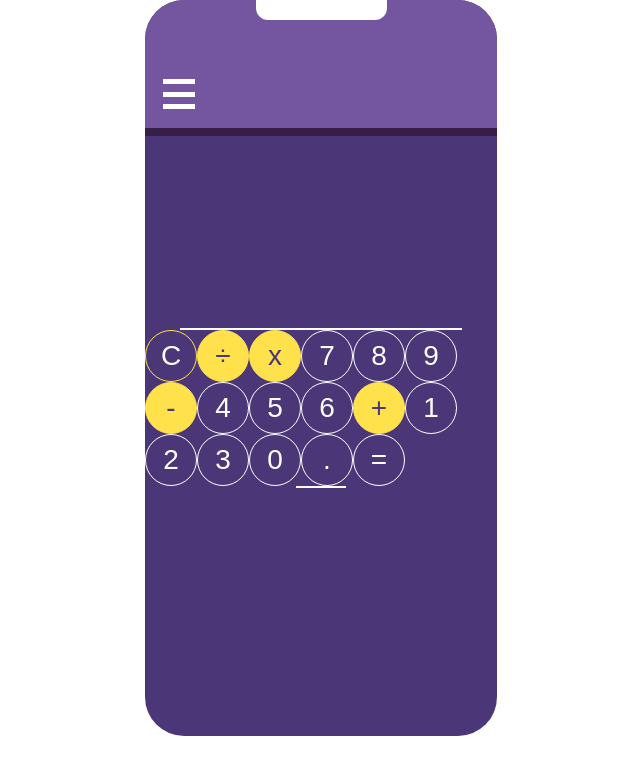
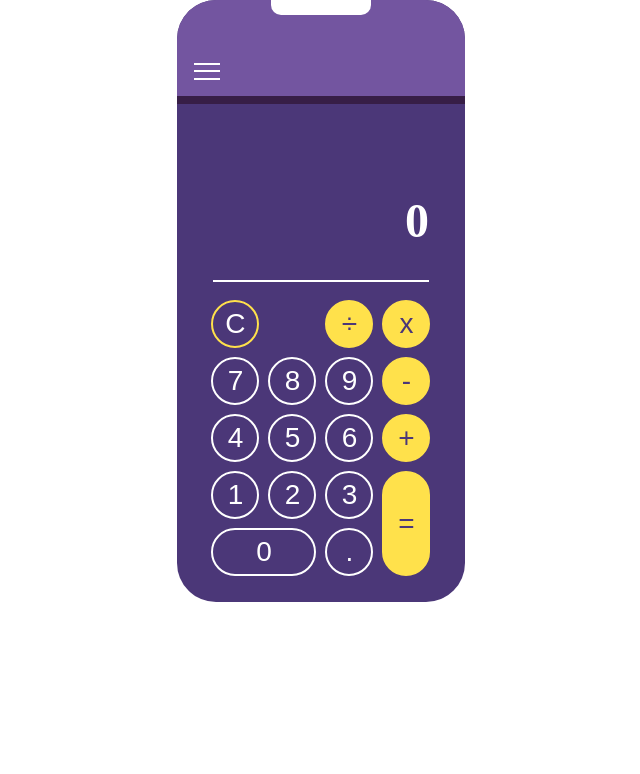
Before and after one commit to chase-mack/calculator, a React (Create React App) app: page / in a window 1280 px wide. Shown: the top 774 px of the page, without its empty margins (319-959 px from the left). Built offline with nearby package versions, Linux system fonts and the light colour scheme.

Commit message:
completed the bulk of the design

```diff
--- a/public/style.css
+++ b/public/style.css
@@ -9,8 +9,7 @@ html, body {
 }
 
 .container {
-    min-height: 46rem;
-    width: 22rem;
+    width: 18rem;
     margin: auto;
     background-color: rgb(75, 55, 120);
     border-radius: 39px;
@@ -19,7 +18,7 @@ html, body {
 header {
     width: 100%;
     background-color: rgb(115, 85, 160);
-    height: 8rem;
+    height: 6rem;
     display: flex;
     align-items: flex-end;
     border-top-left-radius: 39px;
@@ -29,20 +28,20 @@ header {
 
 .notch {
     background-color: white;
-    width: 131px;
-    height: 20px;
+    width: 100px;
+    height: 15px;
     position: absolute;
     margin: auto;
     top: 0;
     left: 0;
     right: 0;
-    border-bottom-left-radius: 12px;
-    border-bottom-right-radius: 12px;
+    border-bottom-left-radius: 10px;
+    border-bottom-right-radius: 10px;
 }
 
 .dropdown-btn {
-    height: 3rem;
-    width: 3rem;
+    height: 30px;
+    width: 40px;
     background-color: rgb(115, 85, 160);
     display: flex;
     flex-direction: column;
@@ -50,48 +49,156 @@ header {
     align-items: center;
     border: none;
     margin: 10px;
+    cursor: pointer;
 }
 
 .dropdown-btn div {
     background-color: white;
-    height: 5px;
+    height: 2px;
     width: 90%;
 }
 
 .screen {
-    height: 12rem;
-    width: 80%;
+    height: 11rem;
+    width: 75%;
     border-bottom: 2px solid white;
+    display: flex;
+    justify-content: flex-end;
+    align-items: flex-end;
     margin: auto;
 }
 
+.screen h1 {
+    color: white;
+    font-size: 3rem;
+}
+
+.keypad {
+    width: 80%;
+    margin: auto;
+    padding: 1rem 0;
+    display: grid;
+    justify-content: center;
+    align-content: center;
+    grid-template-columns: repeat(4, 3.25rem);
+    grid-template-rows: repeat(5, 3.25rem);
+    gap: 5px;
+    padding-bottom: 1.5rem;
+}
+
 .keypad .btn {
-    border-radius: 50%;
-    border: 1px solid white;
-    height: 3.25rem;
-    width: 3.25rem;
+    border-radius: 39px;
+    border: 2px solid white;
     background-color: rgb(75, 55, 120);
     color: white;
     font-size: 1.75rem;
+    margin: 2px;
+    cursor: pointer;
+    outline: none;
 }
 
 .keypad .operand {
     background-color: rgb(255, 225, 75);
     color: rgb(75, 55, 120);
-    border: 1px solid rgb(255, 225, 75);
+    border: 2px solid rgb(255, 225, 75);
+}
+
+.keypad .divider {
+    grid-row: 1;
+    grid-column: 3;
 }
 
 .keypad .clear {
-    border: 1px solid rgb(255, 225, 75);
+    border: 2px solid rgb(255, 225, 75);
+}
+
+.keypad .equals {
+    grid-row: 5;
+    grid-row: span 2;
+    grid-column: 4;
+
+}
+
+.keypad .zero{
+    grid-column: 1;
+    grid-column: span 2;
+    grid-row: 5;
+}
+
+.keypad .decimal {
+    grid-column: 3;
+    grid-row: 5;
+}
+
+.keypad .multiply {
+    grid-row: 1;
+    grid-column: 4;
+}
+
+.keypad .minus {
+    grid-row: 2;
+    grid-column: 4;
+}
+
+.keypad .plus {
+    grid-row: 3;
+    grid-column: 4;
+}
+
+.keypad .three {
+    grid-row: 4;
+    grid-column: 3;
+}
+
+.keypad .two {
+    grid-row: 4;
+    grid-column: 2;
+}
+
+.keypad .one {
+    grid-row: 4;
+    grid-column: 1;
+}
+
+.keypad .seven {
+    grid-row: 2;
+    grid-column: 1;
+}
+
+.keypad .eight {
+    grid-row: 2;
+    grid-column: 2;
+}
+
+.keypad .nine {
+    grid-row: 2;
+    grid-column: 3;
+}
+
+.keypad .five {
+    grid-row: 3;
+    grid-column: 2;
+}
+
+.keypad .six {
+    grid-row: 3;
+    grid-column: 3;
+}
+
+.keypad .four {
+    grid-row: 3;
+    grid-column: 1;
 }
 
 .home {
-    height: 2px;
-    width: 50px;
+    height: 3px;
+    width: 60px;
     background-color: white;
     margin-left: auto;
     margin-right: auto;
     position: absolute;
     left: 0;
     right: 0;
+    bottom: -15px;
+    border-radius: 10px;
 }
--- a/src/Components/App.js
+++ b/src/Components/App.js
@@ -2,18 +2,24 @@ import React from 'react';
 import DropdownBtn from './DropdownBtn';
 import Screen from './Screen';
 import Keypad from './Keypad';
+import Dropdown from './Dropdown';
 
 class App extends React.Component {
+    state = {
+        currentEntry: 0,
+        waitingForOperation: 0,
+        history: {}
+    }
     render() {
         return (
             <div className="container">
                 <header>
-                    <div className="notch"/>
+                    <div className="notch" />
                     <DropdownBtn />
                 </header>
-                <Screen />
+                <Screen currentEntry={this.state.currentEntry} />
                 <Keypad />
-                <div className="home"/>
+                <div className="home" />
             </div>
         )
     }
--- /dev/null
+++ b/src/Components/Dropdown.js
@@ -0,0 +1,13 @@
+import React from 'react';
+
+class Dropdown extends React.Component {
+    render() {
+        return (
+            <div>
+
+            </div>
+        )
+    }
+}
+
+export default Dropdown;
--- a/src/Components/Keypad.js
+++ b/src/Components/Keypad.js
@@ -5,22 +5,22 @@ class Keypad extends React.Component {
         return (
             <div className="keypad">
                 <button className="btn clear">C</button>
-                <button className="btn operand">÷</button>
-                <button className="btn operand">x</button>
-                <button className="btn numbtn">7</button>
-                <button className="btn numbtn">8</button>
-                <button className="btn numbtn">9</button>
-                <button className="btn operand">-</button>
-                <button className="btn numbtn">4</button>
-                <button className="btn numbtn">5</button>
-                <button className="btn numbtn">6</button>
-                <button className="btn operand">+</button>
-                <button className="btn numbtn">1</button>
-                <button className="btn numbtn">2</button>
-                <button className="btn numbtn">3</button>
-                <button className="btn numbtn">0</button>
-                <button className="btn numbtn">.</button>
-                <button className="btn equals">=</button>
+                <button className="btn operand divider">÷</button>
+                <button className="btn operand multiply">x</button>
+                <button className="btn numbtn seven">7</button>
+                <button className="btn numbtn eight">8</button>
+                <button className="btn numbtn nine">9</button>
+                <button className="btn operand minus">-</button>
+                <button className="btn numbtn four">4</button>
+                <button className="btn numbtn five">5</button>
+                <button className="btn numbtn six">6</button>
+                <button className="btn operand plus">+</button>
+                <button className="btn numbtn one">1</button>
+                <button className="btn numbtn two">2</button>
+                <button className="btn numbtn three">3</button>
+                <button className="btn numbtn zero">0</button>
+                <button className="btn numbtn decimal">.</button>
+                <button className="btn operand equals">=</button>
             </div>
         )
     }
--- a/src/Components/Screen.js
+++ b/src/Components/Screen.js
@@ -1,11 +1,10 @@
-import { directive } from '@babel/types';
 import React from 'react';
 
 class Screen extends React.Component {
     render() {
         return (
             <div className="screen">
-
+                <h1>{this.props.currentEntry}</h1>
             </div>
         )
     }
```
